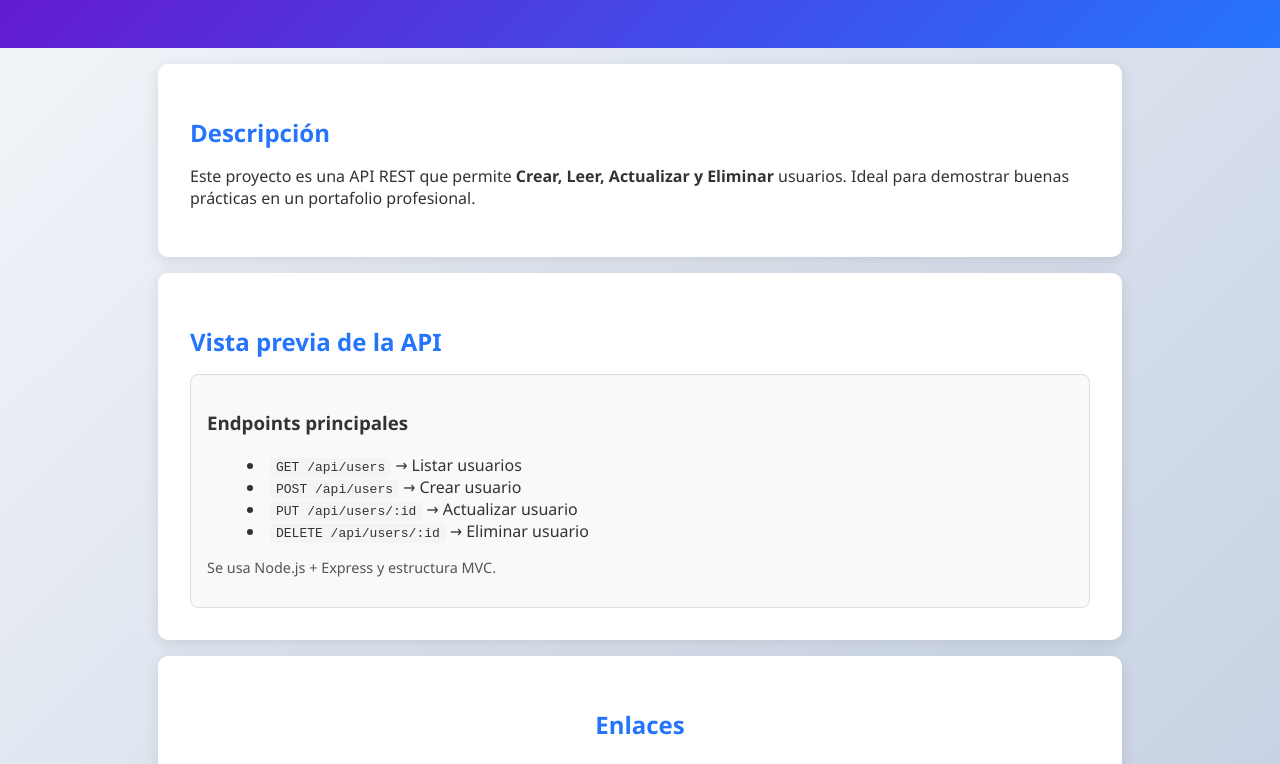
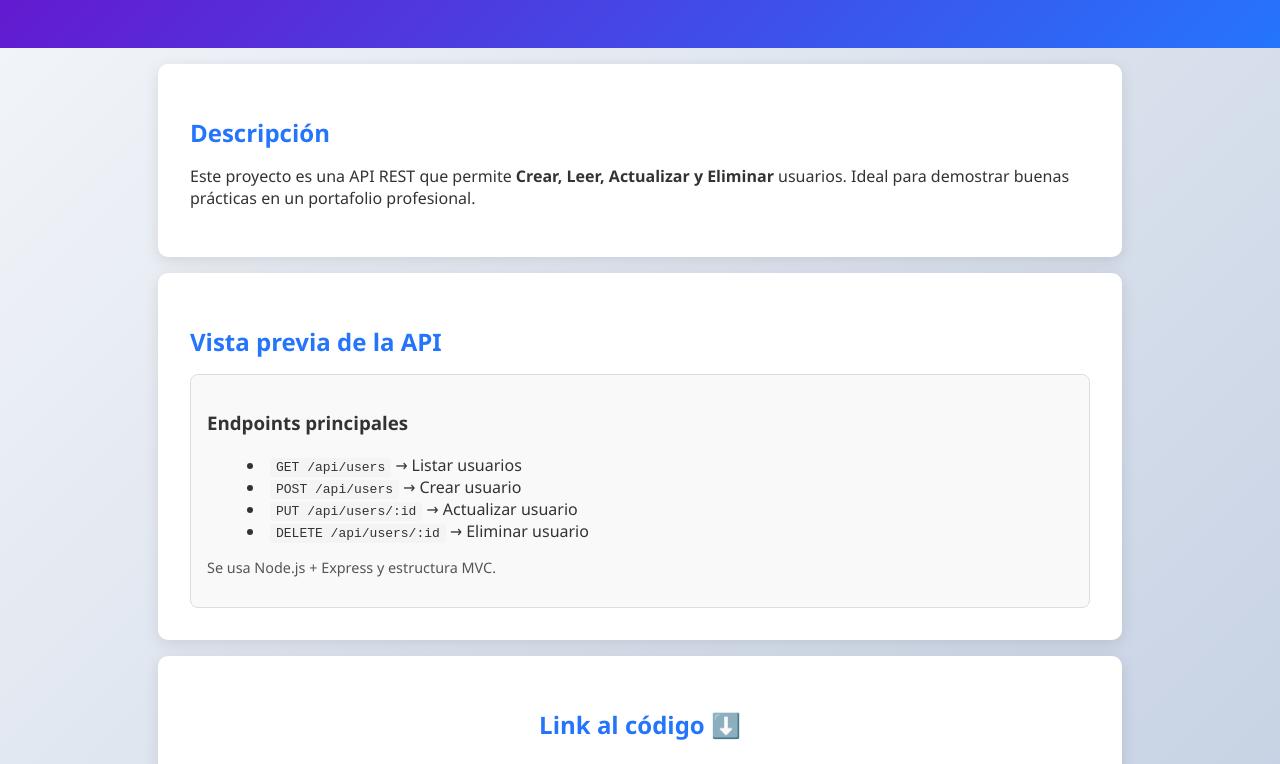
Before and after one commit to jjulito/crud-usuarios, a website: page index.html in a window 1280 px wide. Shown: the part 136-900 px from the top of the page. Drawn offline with Linux system fonts and the light colour scheme.

Commit message:
Update index.html

```diff
--- a/index.html
+++ b/index.html
@@ -34,7 +34,7 @@
     </section>
 
     <section class="project-links">
-        <h2>Enlaces</h2>
+        <h2>Link al código ⬇️</h2>
         <a href="https://github.com/jjulito/crud-usuarios" target="_blank" class="btn">Ver en GitHub</a>
     </section>
 
```
